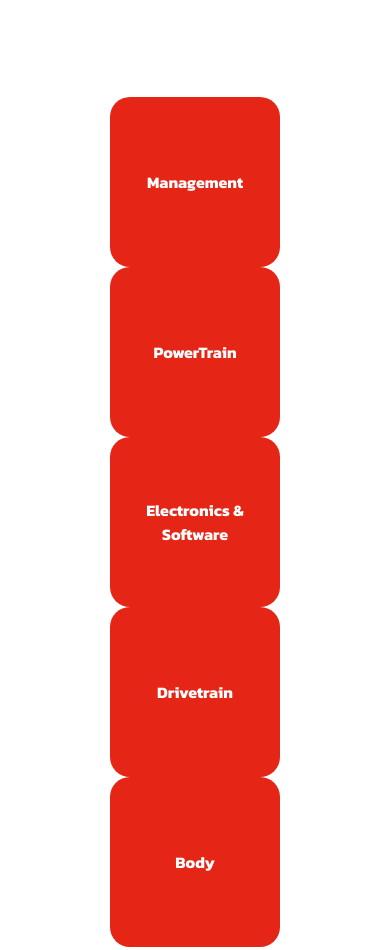
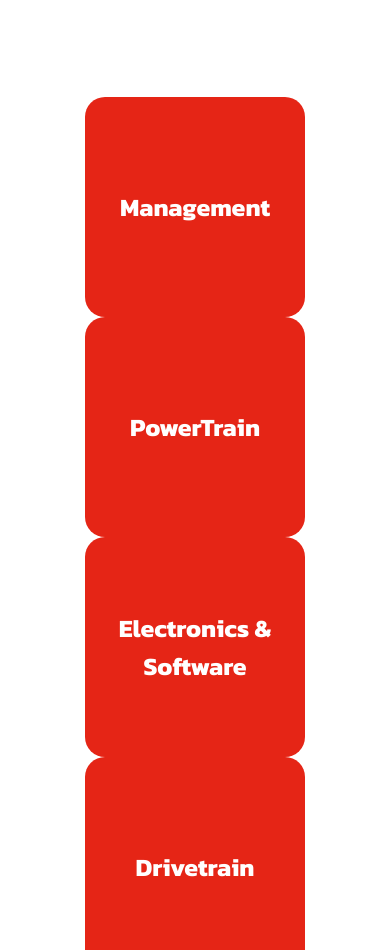
Before and after one commit to FSUMinho/website, a plain HTML site: page html/team.html in a window 390 px wide. Shown: the part 1113-2063 px from the top of the page. Drawn offline with nearby package versions, Linux system fonts and the light colour scheme; a script that the page names is missing.

Commit message:
more buttons resized bruh

```diff
--- a/css/home.css
+++ b/css/home.css
@@ -336,4 +336,10 @@
         font-size: 5px;
         padding: 5px;
     }
+
+    .card {
+        width: 200px;
+        height: 200px;
+        font-size: 25px;
+    }
 }
```
